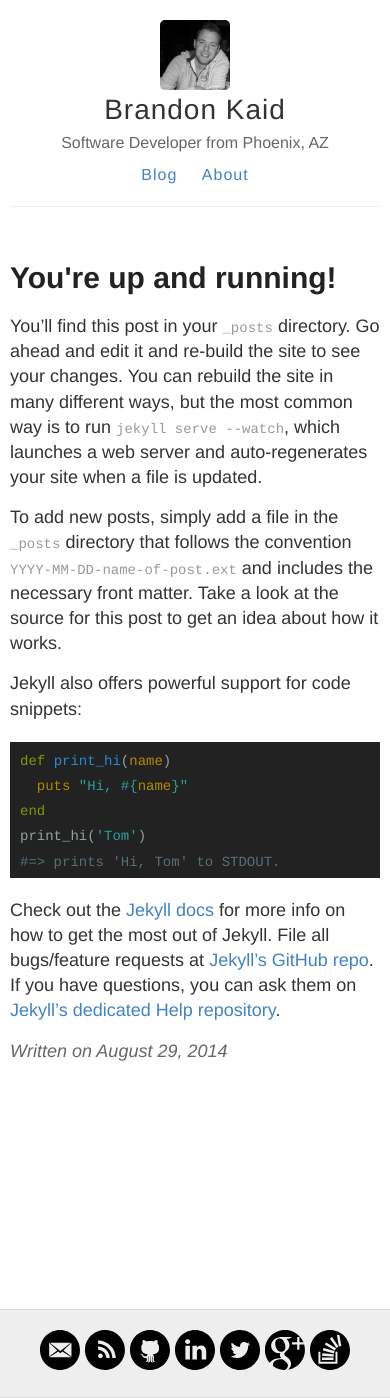
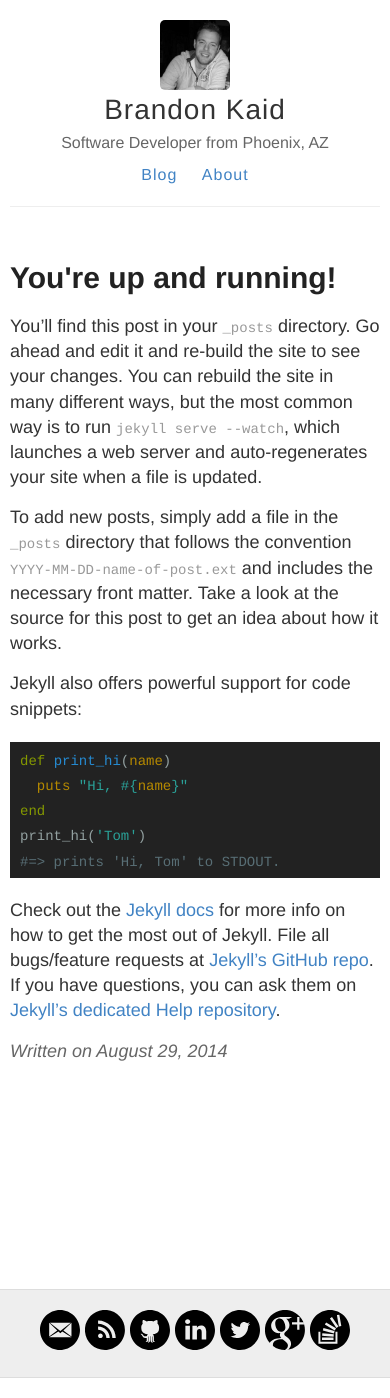
Before and after one commit to bkaid/bkaid.github.io, a Jekyll site: the page built from _posts/2014-8-29-hello-world.md, in a window 390 px wide. Built offline with Jekyll 4.4.1, drawn with Linux system fonts in a browser that asks for light colours; comment, search, counter and statistics services are not loaded.

Commit message:
Fix disqus overlay on mobile

```diff
--- a/_layouts/default.html
+++ b/_layouts/default.html
@@ -25,7 +25,7 @@
           </div>
           <nav>
             <a href="{{ site.baseurl }}/">Blog</a>
-            <a href="{{ site.baseurl }}/about">About</a>
+            <a href="{{ site.baseurl }}/about/">About</a>
           </nav>
         </header>
       </div>
--- a/_scss/_disqus.scss
+++ b/_scss/_disqus.scss
@@ -2,13 +2,13 @@
 // thanks to http://developer-paradize.blogspot.com/2014/06/how-to-hide-or-remove-disqus-footer.html
 
 $disqusOverlay: 55px;
-$disqusOverlayMobile: 185px;
+$disqusOverlayMobile: 165px;
 
 #disqus_thread{
   position: relative;
   min-height: $disqusOverlay;
   @include mobile {
-    height: $disqusOverlayMobile;
+    min-height: $disqusOverlayMobile;
   }
 }
 
```
